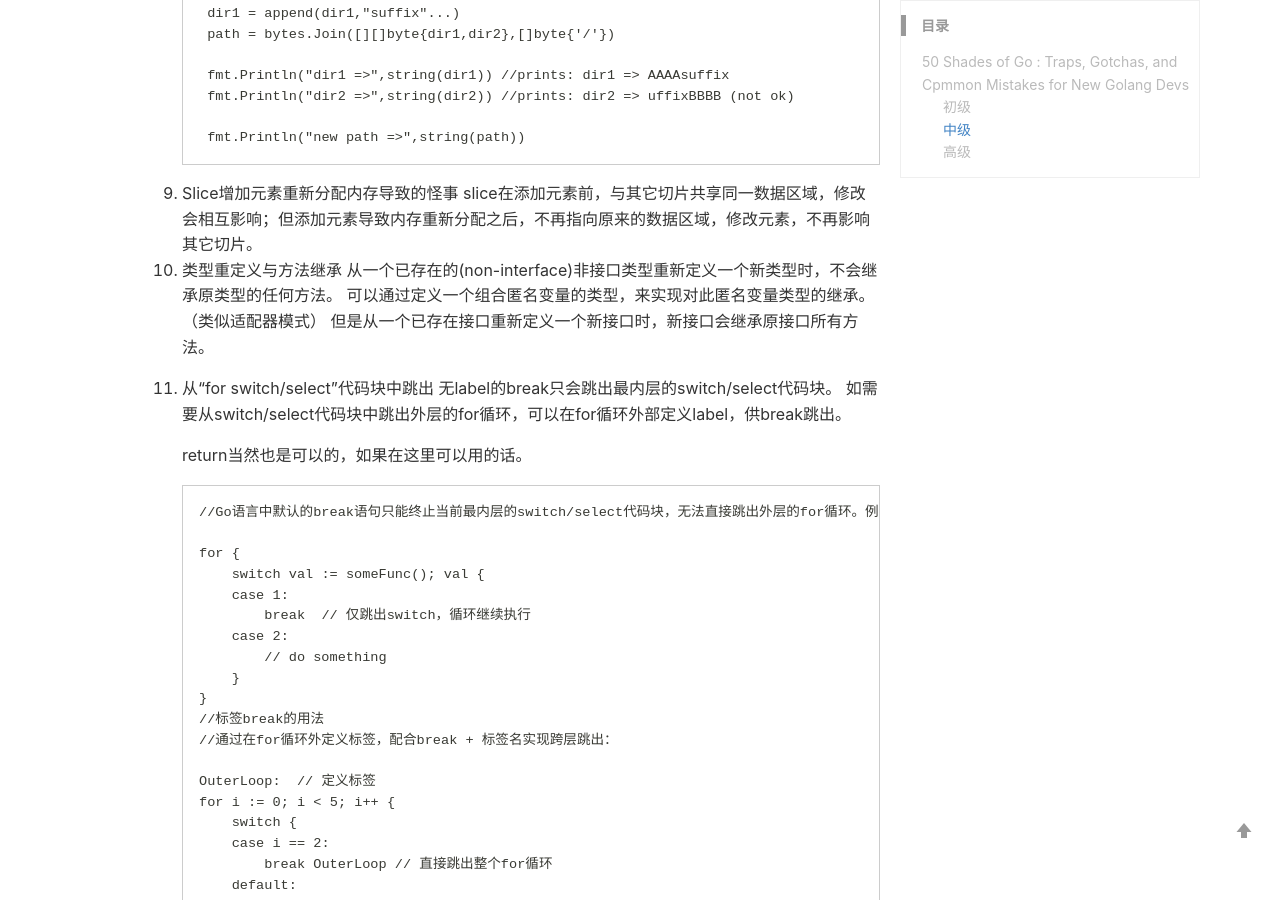
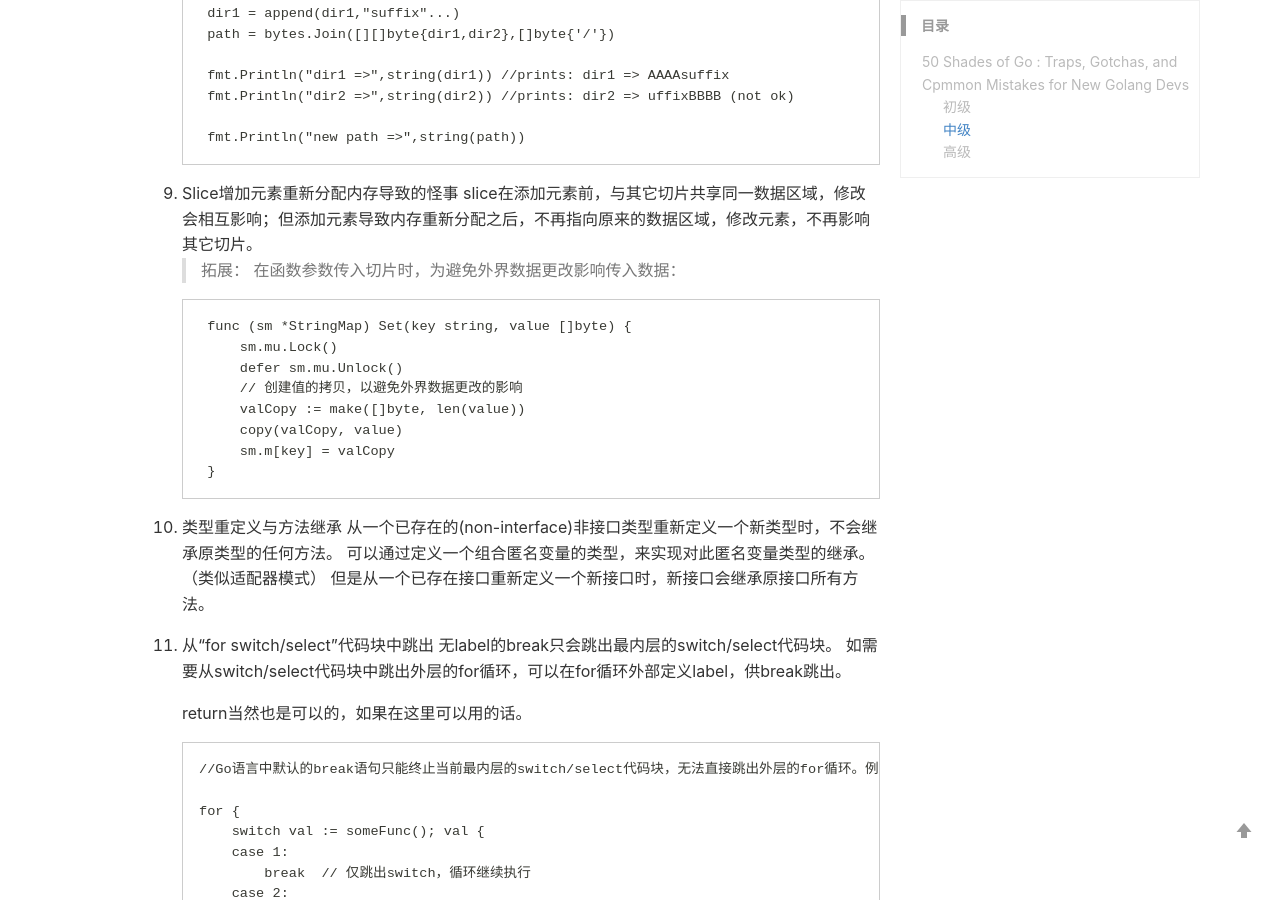
Before and after one commit to Adwin2/adwin2.github.io, a Jekyll site: the page built from _posts/2025-03-03-blog-GoNotes.md, in a window 1280 px wide and 900 px high, scrolled down 4547 px. Built offline with Jekyll 4.4.1, drawn with Linux system fonts in a browser that asks for light colours; a style sheet for code colours, icons or effects is not loaded; some of the changed text lies outside the part shown.

Commit message:
Update GoNote

````diff
--- a/_posts/2025-03-03-blog-GoNotes.md
+++ b/_posts/2025-03-03-blog-GoNotes.md
@@ -209,6 +209,21 @@ keywords: Golang, Go
 
 9. Slice增加元素重新分配内存导致的怪事
    slice在添加元素前，与其它切片共享同一数据区域，修改会相互影响；但添加元素导致内存重新分配之后，不再指向原来的数据区域，修改元素，不再影响其它切片。
+   > 拓展： 在函数参数传入切片时，为避免外界数据更改影响传入数据：
+
+{% raw %}
+    ```go
+    func (sm *StringMap) Set(key string, value []byte) {
+        sm.mu.Lock()
+        defer sm.mu.Unlock()
+        // 创建值的拷贝，以避免外界数据更改的影响
+        valCopy := make([]byte, len(value))
+        copy(valCopy, value)
+        sm.m[key] = valCopy
+    }
+    ```
+{% endraw %}
+
 10. 类型重定义与方法继承
     从一个已存在的(non-interface)非接口类型重新定义一个新类型时，不会继承原类型的任何方法。
     可以通过定义一个组合匿名变量的类型，来实现对此匿名变量类型的继承。（类似适配器模式）
````
